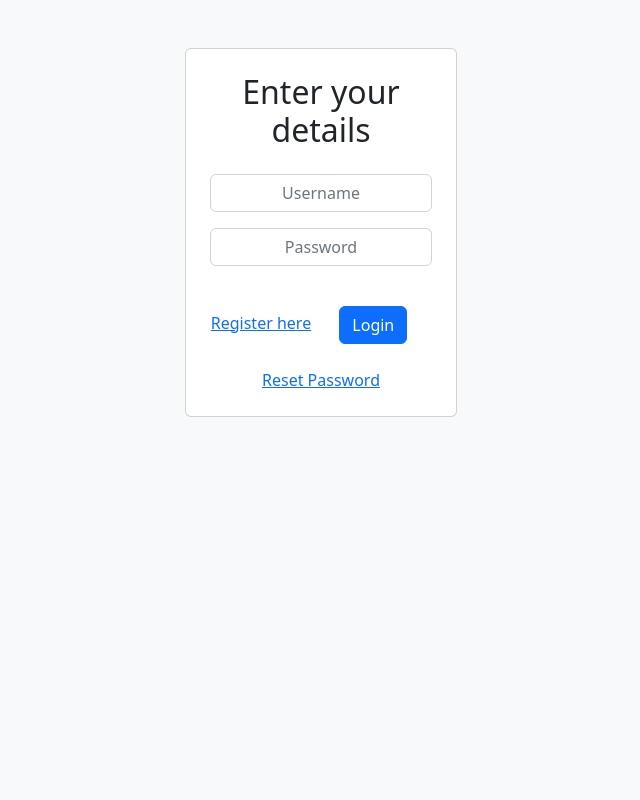
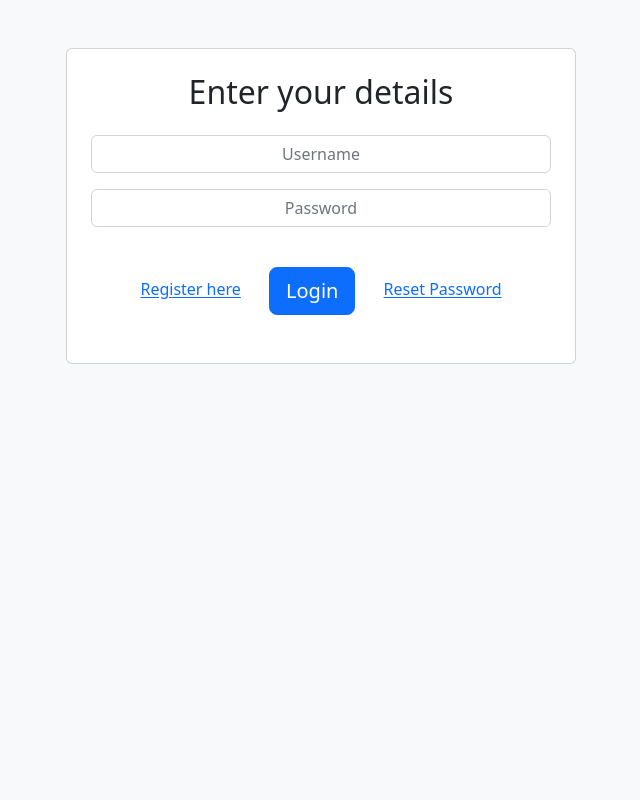
Before and after one commit to Aperezortega/php-registration-login-forgottenpassword-app, a PHP site: page /view/loginView.php in a window 1280 px wide. Shown: the whole page, without its empty margins (319-959 px from the left). Run offline with PHP 8.4, Linux system fonts and the light colour scheme.

Commit message:
* added some visual adjustements for views

```diff
--- /dev/null
+++ b/assets/css/style.css
@@ -0,0 +1,21 @@
+@media (max-width: 768px) {
+    a {
+        font-size: 10px;
+    }
+
+    .btn {
+
+        font-size: 10px;
+    }
+}
+
+@media (max-width: 280px) {
+
+    .btn {
+       width: 70%;
+         font-size: 15px;
+    }
+    a {
+        font-size: 15px;
+    }
+}
--- a/controller/createNewPasswordController.php
+++ b/controller/createNewPasswordController.php
@@ -9,7 +9,4 @@ if($_SERVER['REQUEST_METHOD'] == 'POST'){
 }else{
     echo 'Something went wrong';
 }
-
-
-
 ?>
--- a/view/createNewPassword.php
+++ b/view/createNewPassword.php
@@ -14,6 +14,7 @@ if(!(User::isTokenValid($token))){
     <meta charset="UTF-8">
     <meta name="viewport" content="width=device-width, initial-scale=1.0">
     <link href="https://cdn.jsdelivr.net/npm/bootstrap@5.2.3/dist/css/bootstrap.min.css" rel="stylesheet" integrity="sha384-rbsA2VBKQhggwzxH7pPCaAqO46MgnOM80zW1RWuH61DGLwZJEdK2Kadq2F9CUG65" crossorigin="anonymous">
+    <link rel='stylesheet' href='../assets/css/style.css'>
     <title>New Password</title>
 </head>
 <body>
--- a/view/loginView.php
+++ b/view/loginView.php
@@ -4,19 +4,20 @@
     <meta charset="UTF-8">
     <meta name="viewport" content="width=device-width, initial-scale=1.0">
     <link href="https://cdn.jsdelivr.net/npm/bootstrap@5.2.3/dist/css/bootstrap.min.css" rel="stylesheet" integrity="sha384-rbsA2VBKQhggwzxH7pPCaAqO46MgnOM80zW1RWuH61DGLwZJEdK2Kadq2F9CUG65" crossorigin="anonymous">
+    <link rel='stylesheet' href='../assets/css/style.css'>
     <title>Login or register here</title>
 </head>
 <body class="bg-light">
-    <div class="d-flex justify-content-center text-center">
-        <div class="col-md-3 mt-4">
+    <div class="container d-flex justify-content-center text-center min-vh-100">
+        <div class="col-md-6 mt-4">
             <div class="card m-4">
-                <div class="card-body p-4">
+                <div class="card-body p-4 flex-column">
                     <h2 class="text-center mb-4">Enter your details</h2>
                     <form action="../controller/loginController.php" method="post">
                     <input class="form-control mb-3 text-center" type="text" name="username" id="username" placeholder="Username">
                     <input class="form-control mb-3 text-center" type="password" name="password" id="password" placeholder="Password">
                     <a href="register.php">Register here</a>
-                    <input class="btn btn-primary m-4" type="submit" value="Login" name="login">
+                    <input class="btn btn-primary btn-lg m-4" type="submit" value="Login" name="login">
                     <a href="requestNewPassword.php">Reset Password</a>
                     </form>
                 </div>
--- a/view/register.php
+++ b/view/register.php
@@ -4,6 +4,7 @@
     <meta charset="UTF-8">
     <meta name="viewport" content="width=device-width, initial-scale=1.0">
     <link href="https://cdn.jsdelivr.net/npm/bootstrap@5.2.3/dist/css/bootstrap.min.css" rel="stylesheet" integrity="sha384-rbsA2VBKQhggwzxH7pPCaAqO46MgnOM80zW1RWuH61DGLwZJEdK2Kadq2F9CUG65" crossorigin="anonymous">
+    <link rel='stylesheet' href='../assets/css/style.css'>
     <title>Registration Form</title>
 </head>
 <body class="bg-light">
--- a/view/requestNewPassword.php
+++ b/view/requestNewPassword.php
@@ -4,6 +4,7 @@
     <meta charset="UTF-8">
     <meta name="viewport" content="width=device-width, initial-scale=1.0">
     <link href="https://cdn.jsdelivr.net/npm/bootstrap@5.2.3/dist/css/bootstrap.min.css" rel="stylesheet" integrity="sha384-rbsA2VBKQhggwzxH7pPCaAqO46MgnOM80zW1RWuH61DGLwZJEdK2Kadq2F9CUG65" crossorigin="anonymous">
+    <link rel='stylesheet' href='../assets/css/style.css'>
     <title>Password Reset</title>
 </head>
 <body class="bg-light">
```
